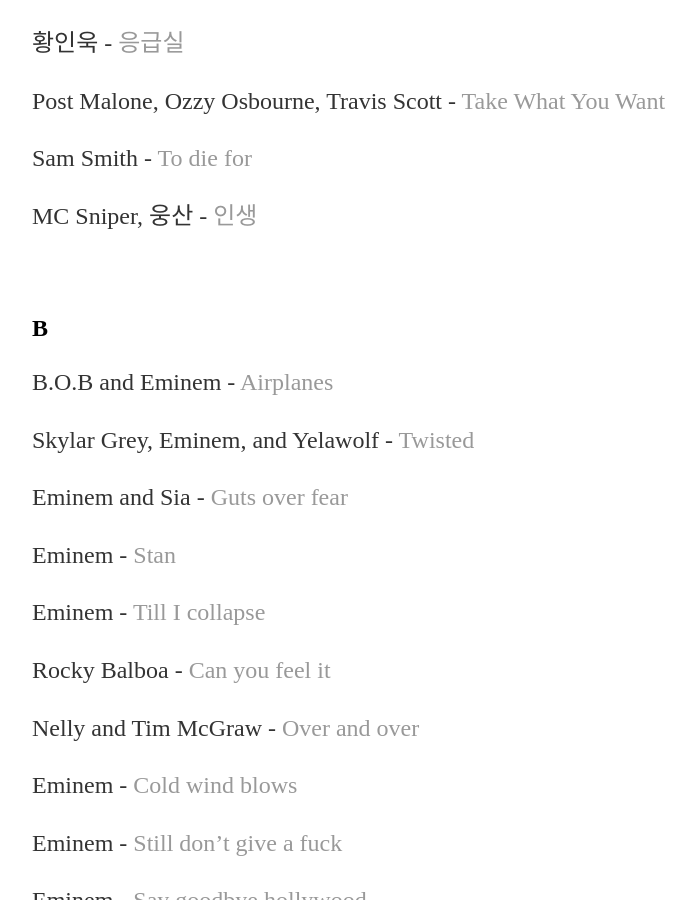
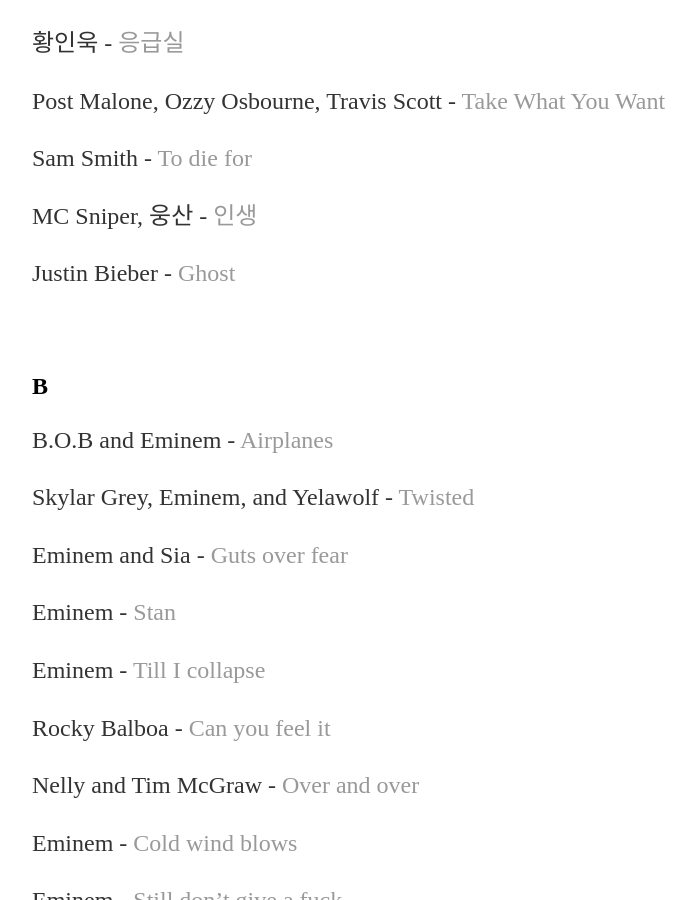
Before and after one commit to yjkweon24/yjkweon24.github.io, a Jekyll site: the page built from _posts/2018-10-23-songs-that-i-love.md, in a window 1280 px wide and 900 px high, scrolled down 2500 px. Shown: the whole window, without its empty margins (160-856 px from the left). Built offline with Jekyll 4.4.1, drawn with Linux system fonts in a browser that asks for light colours.

Commit message:
Update 2018-10-23-songs-that-i-love.md

```diff
--- a/_posts/2018-10-23-songs-that-i-love.md
+++ b/_posts/2018-10-23-songs-that-i-love.md
@@ -84,6 +84,8 @@
 Sam Smith - [To die for](https://www.youtube.com/watch?v=POIK1H3L86k&ab_channel=SamSmithVEVO)
 
 MC Sniper, 웅산 - [인생](https://www.youtube.com/watch?v=9qP-My6sAzU)
+
+Justin Bieber - [Ghost](https://www.youtube.com/watch?v=Fp8msa5uYsc&ab_channel=JustinBieberVEVO)
 
 <br>
 
```
Also changed, not shown: other parts of _posts/2018-10-23-songs-that-i-love.md (+0 -2 lines).
